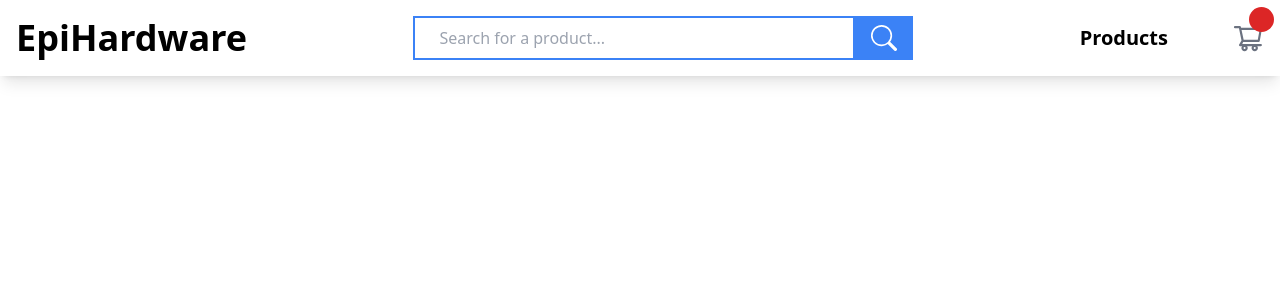
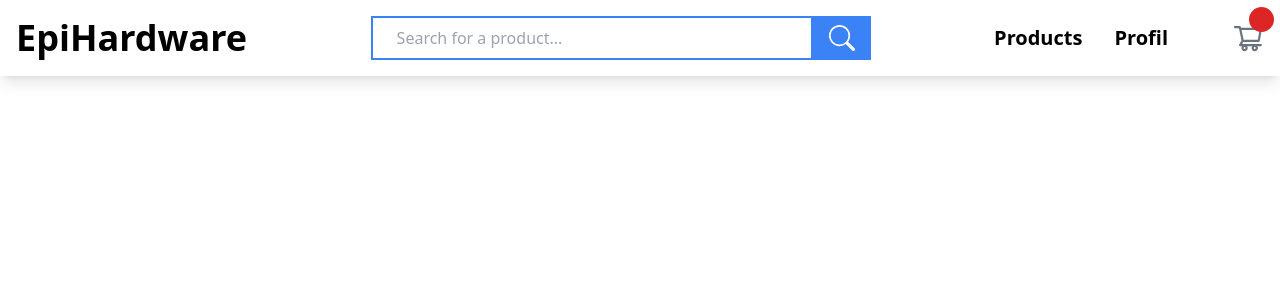
Before and after one commit to EpiHardware/EpiHardware-frontend, a React (Create React App) app: page /home in a window 1280 px wide. Shown: the top 300 px of the page. Built offline with nearby package versions, Linux system fonts and the light colour scheme.

Commit message:
Compenent:Add profil navbar

```diff
--- a/src/compenents/Navbar.tsx
+++ b/src/compenents/Navbar.tsx
@@ -29,6 +29,13 @@ const Navbar = () => {
               >
                 Products
               </Link>
+              <Link
+                  to="/products"
+                  className="text-xl font-bold"
+                  data-test="main-products"
+              >
+                Profil
+              </Link>
               <div className="flex items-center gap-2">
                 <div className="text-gray-500 text-2xl">
                 </div>
```
